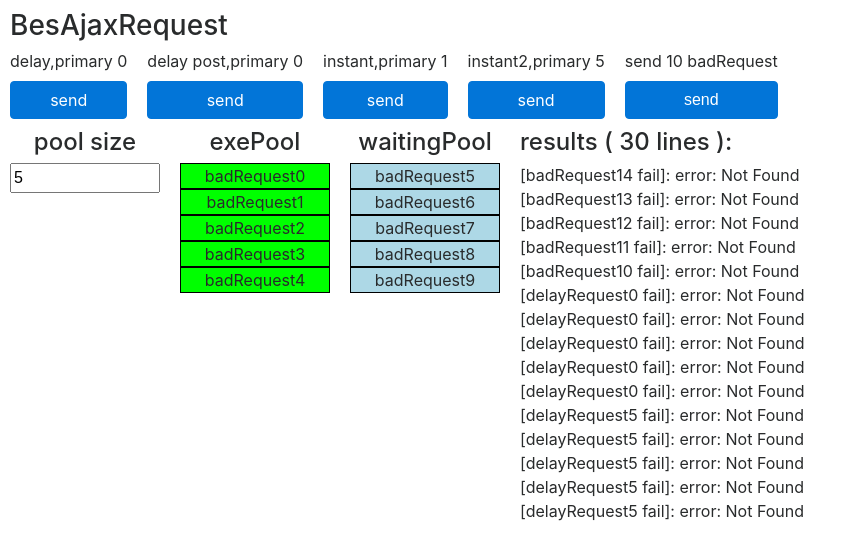
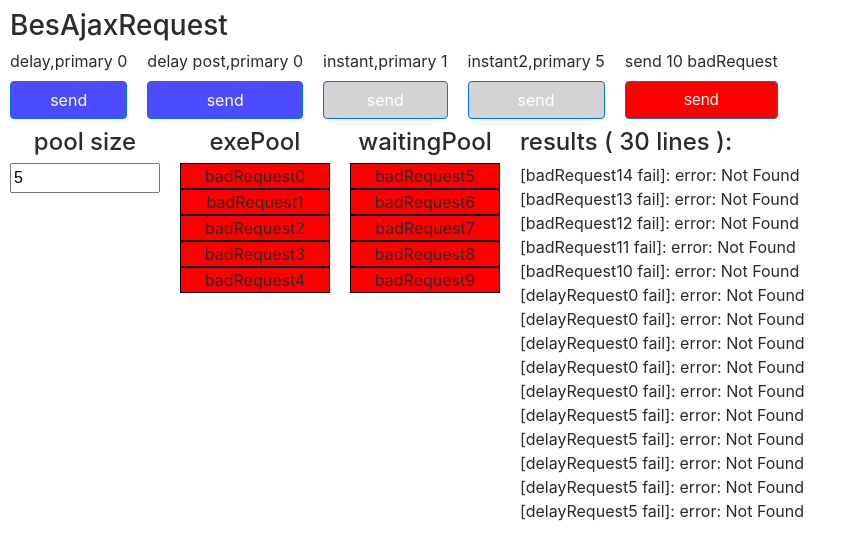
Before and after one commit to timtnleeProject/utility, a website: page fetch.html in a window 1280 px wide. Shown: the whole page, without its empty margins (0-857 px from the left). Drawn offline with nearby package versions, Linux system fonts and the light colour scheme; no server answers.

Commit message:
demo, fetch page style

```diff
--- a/fetch.html
+++ b/fetch.html
@@ -53,23 +53,23 @@
         <div class="flex" style="flex-wrap: wrap;">
             <div class="flex-col">
                 <label>delay,primary 0</label>
-                <ajax-btn class="btn btn-primary" text="send" :bes_ajax="delayRequest"></ajax-btn>
+                <ajax-btn class="btn btn-primary" text="send" :bes_ajax="delayRequest" :style="{backgroundColor:delayRequest.options.color}"></ajax-btn>
             </div>
             <div class="flex-col">
                 <label>delay post,primary 0</label>
-                <ajax-btn class="btn btn-primary" text="send" :bes_ajax="postRequest"></ajax-btn>
+                <ajax-btn class="btn btn-primary" text="send" :bes_ajax="postRequest" :style="{backgroundColor:postRequest.options.color}"></ajax-btn>
             </div>
             <div class="flex-col">
                 <label>instant,primary 1</label>
-                <ajax-btn class="btn btn-primary" text="send" :bes_ajax="instantRequest"></ajax-btn>
+                <ajax-btn class="btn btn-primary" text="send" :bes_ajax="instantRequest" :style="{backgroundColor:instantRequest.options.color}"></ajax-btn>
             </div>
             <div class="flex-col">
                 <label>instant2,primary 5</label>
-                <ajax-btn class="btn btn-primary" text="send" :bes_ajax="instantRequest2"></ajax-btn>
+                <ajax-btn class="btn btn-primary" text="send" :bes_ajax="instantRequest2" :style="{backgroundColor:instantRequest2.options.color}"></ajax-btn>
             </div>
             <div class="flex-col">
                 <label>send 10 badRequest</label>
-                <button class="btn btn-primary" onclick="sendBadRequest()">send</button>
+                <button class="btn btn-primary" onclick="sendBadRequest()" style="background-color: red">send</button>
             </div>
         </div>
         <div class="flex">
@@ -79,11 +79,11 @@
             </div>
             <div class="contain-box flex-col pool">
                 <h4>exePool</h4>
-                <div class="box" style="background-color: lime;" v-for="t in exePool">{{t.options.name}}</div>
+                <div class="box" v-for="t in exePool" :style="{backgroundColor : t.options.color}">{{t.options.name}}</div>
             </div>
             <div class="contain-box flex-col pool">
                 <h4>waitingPool</h4>
-                <div class="box" style="background-color: lightblue;" v-for="t in waitingPool">{{t.options.name}}</div>
+                <div class="box" v-for="t in waitingPool" :style="{backgroundColor : t.options.color}">{{t.options.name}}</div>
             </div>
             <div class="contain-box flex-col">
                 <h4>results ( 30 lines ):</h4>
@@ -102,19 +102,22 @@
         responseType: 'text',
         primary: 5,
         timeout: 4000,
+        color:'lightgray',
     })
 
     const badRequest = defaultRequest.extend({
         path: 'api/fatal'
     }, {
         retry: 5,
-        sleep: 500
+        sleep: 500,
+        color:'red',
     })
     const delayRequest = defaultRequest.extend({
         path: 'api/delay'
     }, {
         name: 'delayRequest',
-        primary: 0
+        primary: 0,
+        color: 'rgba(0,0,255,0.7)',
     })
     const instantRequest = defaultRequest.extend({
         path: 'api'
@@ -168,7 +171,7 @@
     }
     sendBadRequest();
     for(let i=0;i<5;i++){
-        delayRequest.extend({query:'i='+i},{primary:4,name:'delayRequest5'}).send()
+        delayRequest.extend({query:'i='+i},{primary:4,name:'delayRequest5',color: 'rgba(0,0,255,0.2)',}).send()
     }
     setTimeout(function(){
         for(let i=0;i<5;i++){
```
Also changed, not shown: demo.html (+1 -2 lines), lazy.html (+1 -1 lines), scripts/lazyLoad.js (+5 -4 lines), README.md.
